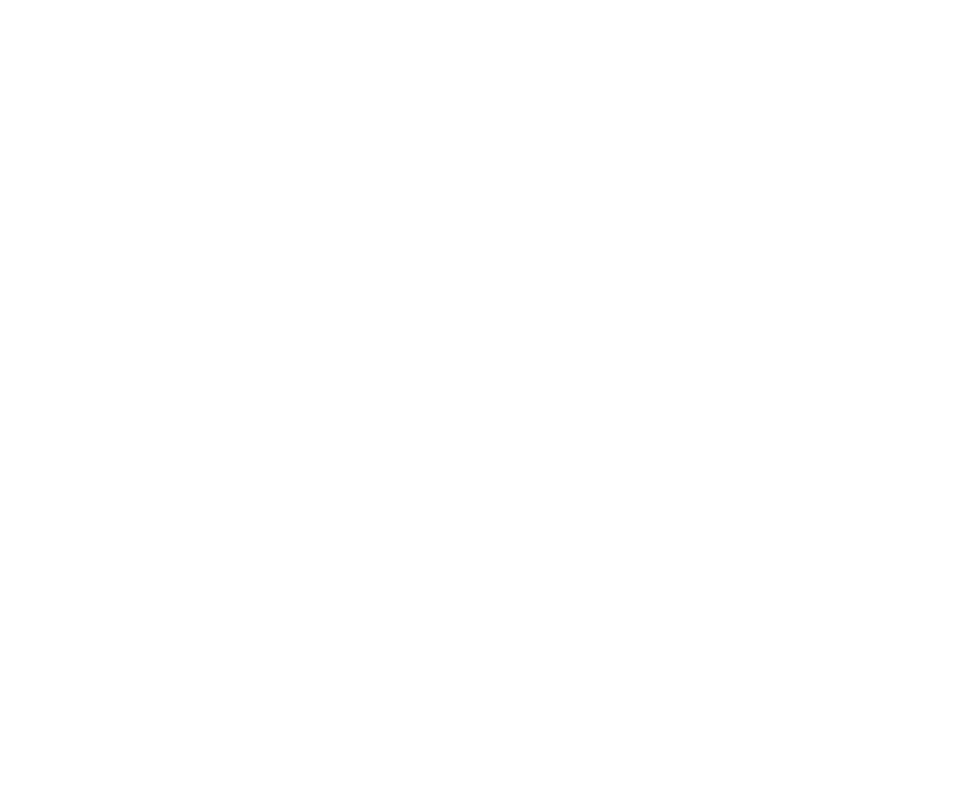
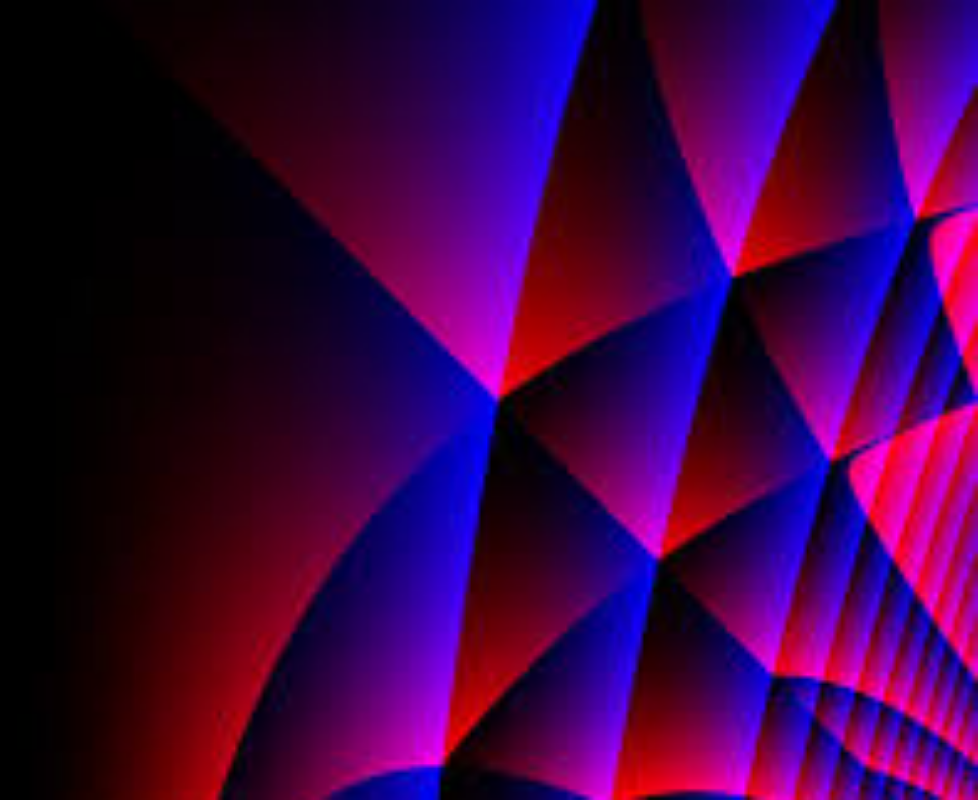
Before and after one commit to 3mk-mohamed/Test, a plain HTML site: page index.html in a window 1280 px wide. Shown: the whole page, without its empty margins (302-1280 px from the left). Drawn offline with Linux system fonts and the light colour scheme.

Commit message:
Update index.html

```diff
--- a/index.html
+++ b/index.html
@@ -2,16 +2,27 @@
 <html lang="ar">
 <head>
   <meta charset="UTF-8">
-  <title></title> <!-- لا عنوان -->
+  <title></title>
   <style>
-    body {
+    * {
       margin: 0;
       padding: 0;
-      background-color: white;
+      box-sizing: border-box;
+    }
+    html, body {
+      height: 100%;
+      width: 100%;
+    }
+    body {
+      background-image: url("images (2).jpeg"); /* ← غيّر الاسم لو الصورة اسمها مختلف */
+      background-size: cover;
+      background-position: center;
+      background-repeat: no-repeat;
+      background-attachment: fixed;
+      font-family: sans-serif;
     }
   </style>
 </head>
 <body>
-  <!-- فارغ -->
 </body>
 </html>
```
